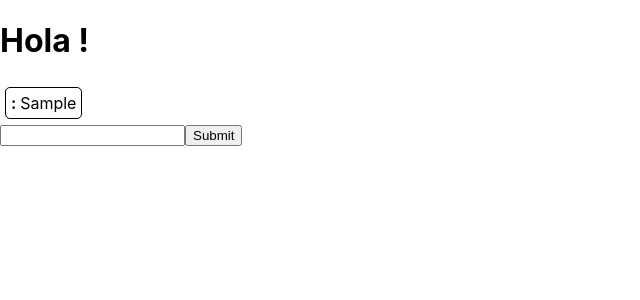
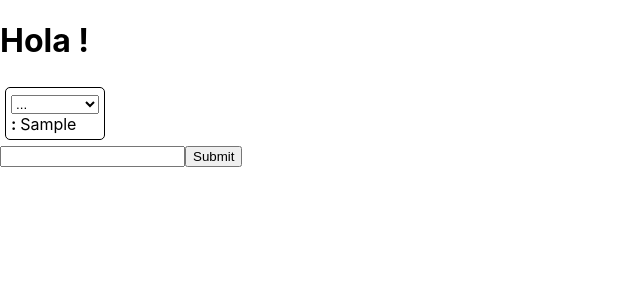
Before and after one commit to MrM0ra/MrM0ra.github.io, a React (Create React App) app in the folder firebase-chat-app/: page /chat in a window 1280 px wide. Both pictures are taken after typing "Sample" into the empty fields and a click on the input 213 px from the left and 93 px from the top of the page. Shown: the top 300 px of the page, without its empty margins (0-640 px from the left). Built offline with nearby package versions, Linux system fonts and the light colour scheme.

Commit message:
options on messages added, functionalities still left to develop

```diff
--- a/firebase-chat-app/src/components/container/MessagesDisplayer.js
+++ b/firebase-chat-app/src/components/container/MessagesDisplayer.js
@@ -4,6 +4,13 @@ import { styles } from "../../styles/styles";
 export const MessageDisplayer = (props) => {
     return(
         <div style={styles.messageBubble}>
+            <select>
+                <option>...</option>
+                <option>Responder</option>
+                <option>Eliminar</option>
+                <option>Editar</option>
+            </select>
+            <br></br>
             <span><b>{props.msg.owner}: </b></span>
             {props.msg.msg}
         </div>
```
